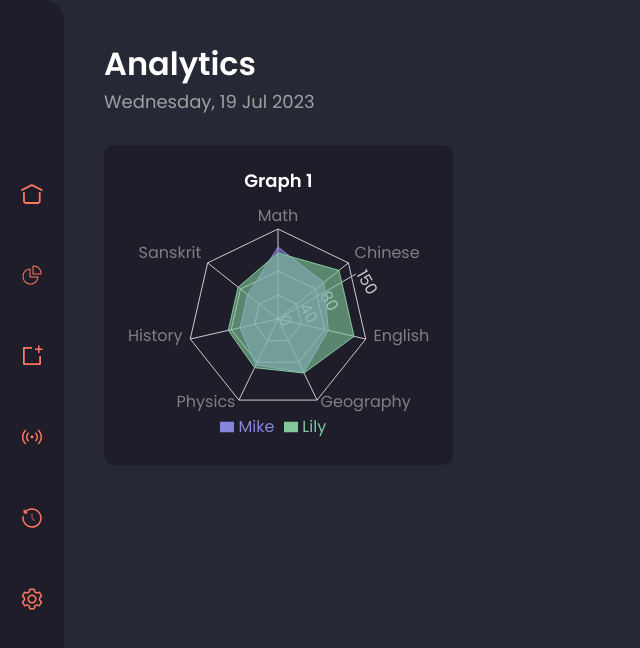
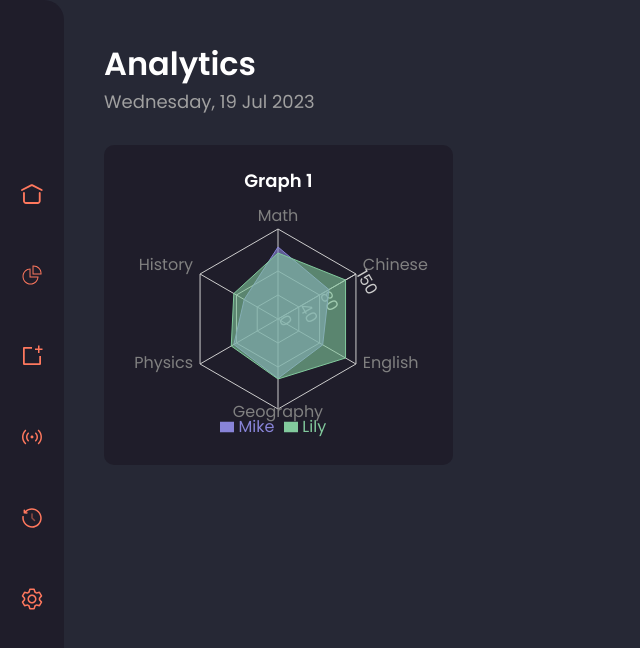
Before and after one commit to Smartdevil21/project-one-fe, a Next.js app: page /analytics in a window 1280 px wide. Shown: the top 648 px of the page, without its empty margins (0-640 px from the left). Built offline with nearby package versions, Linux system fonts and the light colour scheme.

Commit message:
CHORE: Merged pkdev and organised data flow for charts

```diff
--- a/src/components/product/analytics/Analytics.tsx
+++ b/src/components/product/analytics/Analytics.tsx
@@ -9,58 +9,19 @@ import {
   Radar,
   Legend,
 } from "recharts";
-
-const data = [
-  {
-    subject: "Math",
-    A: 120,
-    B: 110,
-    fullMark: 150,
-  },
-  {
-    subject: "Chinese",
-    A: 98,
-    B: 130,
-    fullMark: 150,
-  },
-  {
-    subject: "English",
-    A: 86,
-    B: 130,
-    fullMark: 150,
-  },
-  {
-    subject: "Geography",
-    A: 99,
-    B: 100,
-    fullMark: 150,
-  },
-  {
-    subject: "Physics",
-    A: 85,
-    B: 90,
-    fullMark: 150,
-  },
-  {
-    subject: "History",
-    A: 65,
-    B: 85,
-    fullMark: 150,
-  },
-  {
-    subject: "Sanskrit",
-    A: 65,
-    B: 85,
-    fullMark: 150,
-  },
-];
+import { radarChartData } from "@/data/analytics/radarchart.data";
 
 function analytics() {
   return (
     <div className={styles.main}>
       <Heading3>Graph 1</Heading3>
       <div className={styles.graph}>
-        <RadarChart outerRadius={90} width={730} height={250} data={data}>
+        <RadarChart
+          outerRadius={90}
+          width={730}
+          height={250}
+          data={radarChartData}
+        >
           <PolarGrid />
           <PolarAngleAxis dataKey="subject" />
           <PolarRadiusAxis angle={30} domain={[0, 150]} />
--- a/src/data/analytics/radarchart.data.ts
+++ b/src/data/analytics/radarchart.data.ts
@@ -1,4 +1,4 @@
-const data = [
+const radarChartData = [
   {
     subject: "Math",
     A: 120,
@@ -36,3 +36,5 @@ const data = [
     fullMark: 150,
   },
 ];
+
+export {radarChartData}
```
